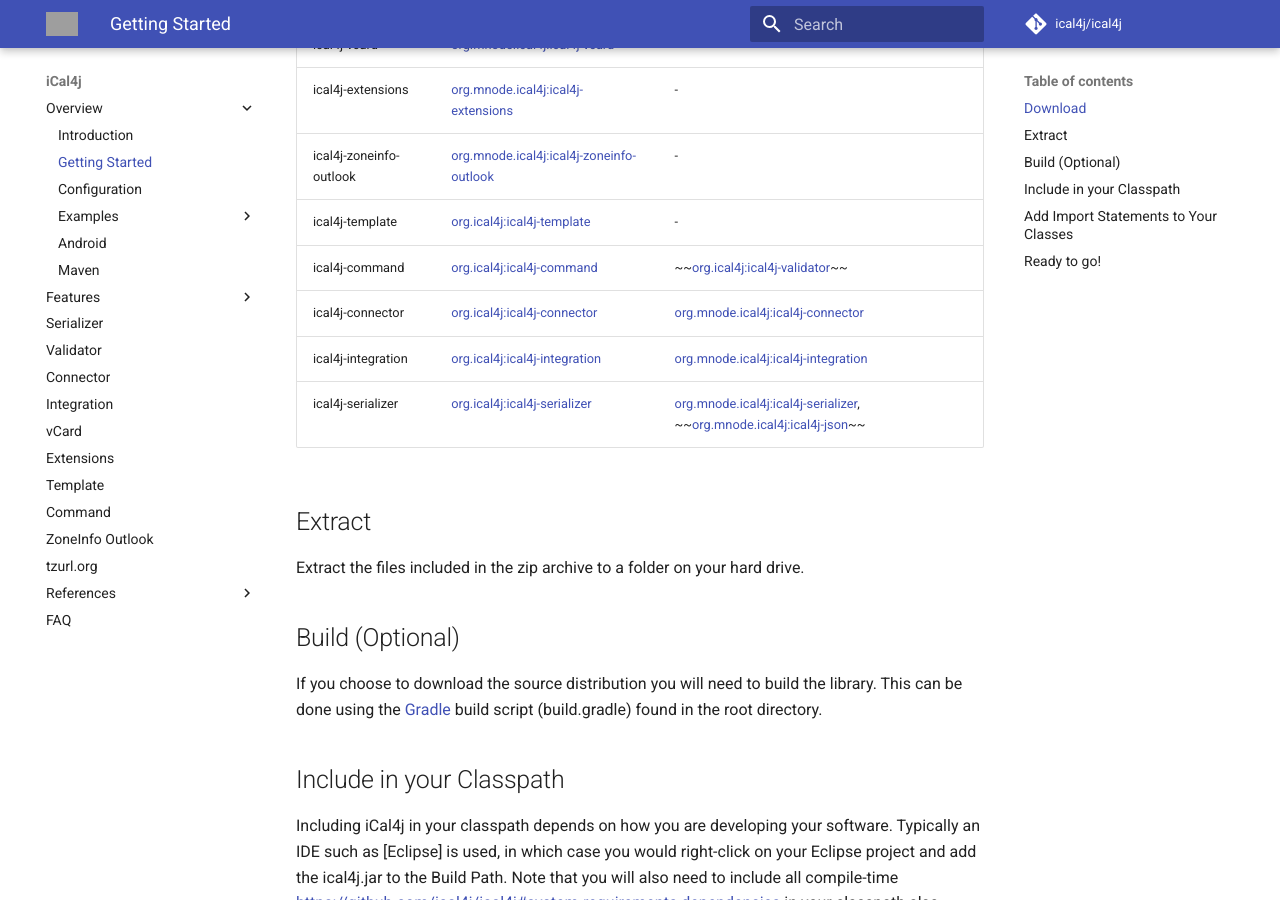
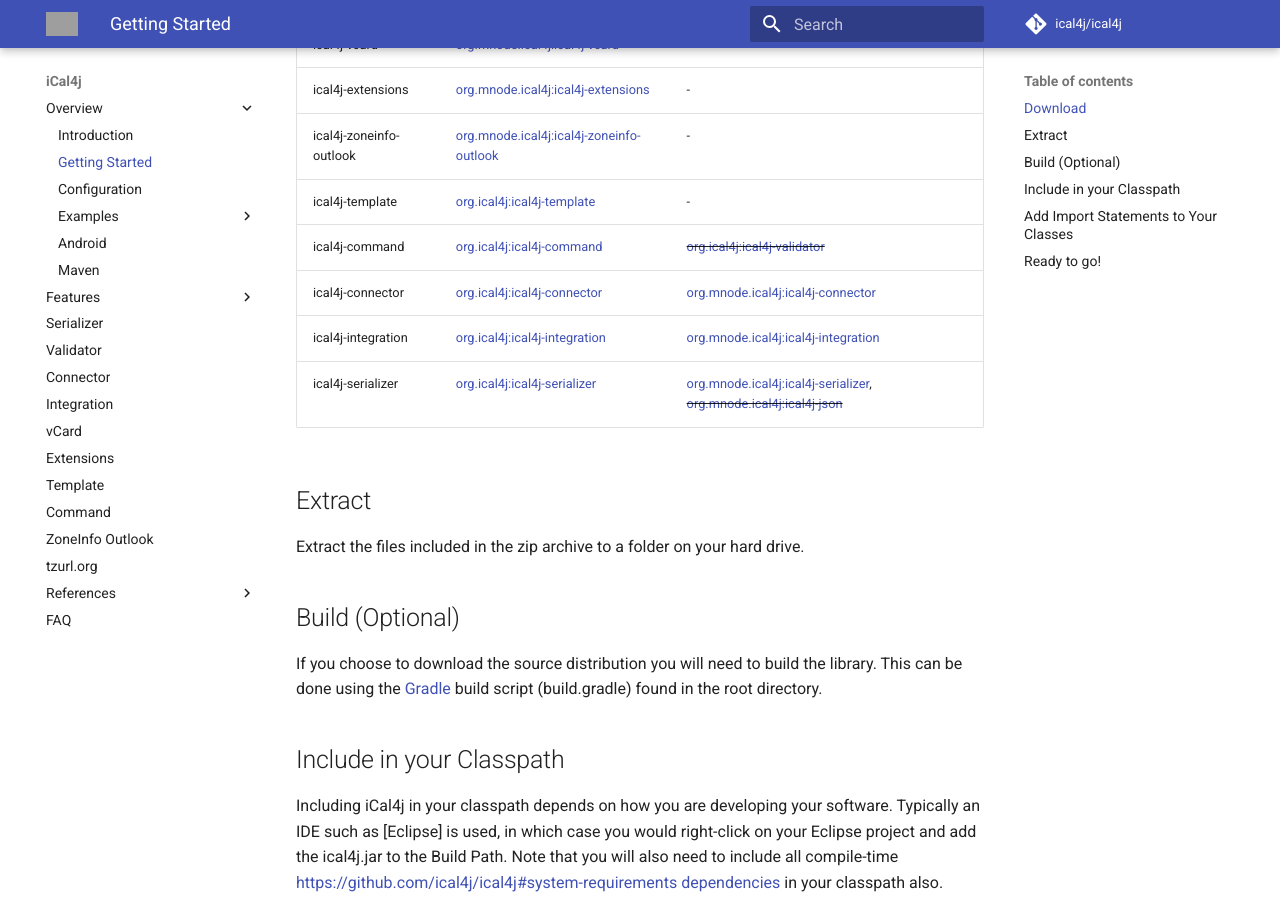
Before and after one commit to ical4j/ical4j-user-guide, an MkDocs documentation site: the page built from docs/getting-started.md, in a window 1280 px wide and 900 px high, scrolled down 458 px. Built offline with MkDocs 1.6.1 and Material for MkDocs 9.7.7, drawn with Linux system fonts in a browser that asks for light colours; comment, search, counter and statistics services are not loaded; grey boxes are pictures that could not be loaded.

Commit message:
Added strikethrough support

```diff
--- a/mkdocs.yml
+++ b/mkdocs.yml
@@ -24,6 +24,8 @@
       link: https://linkedin.com/in/benfortuna
     - icon: fontawesome/brands/twitter
       link: https://twitter.com/micronode
+markdown_extensions:
+  - pymdownx.tilde
 nav:
   - Overview:
     - Introduction: index.md
```
